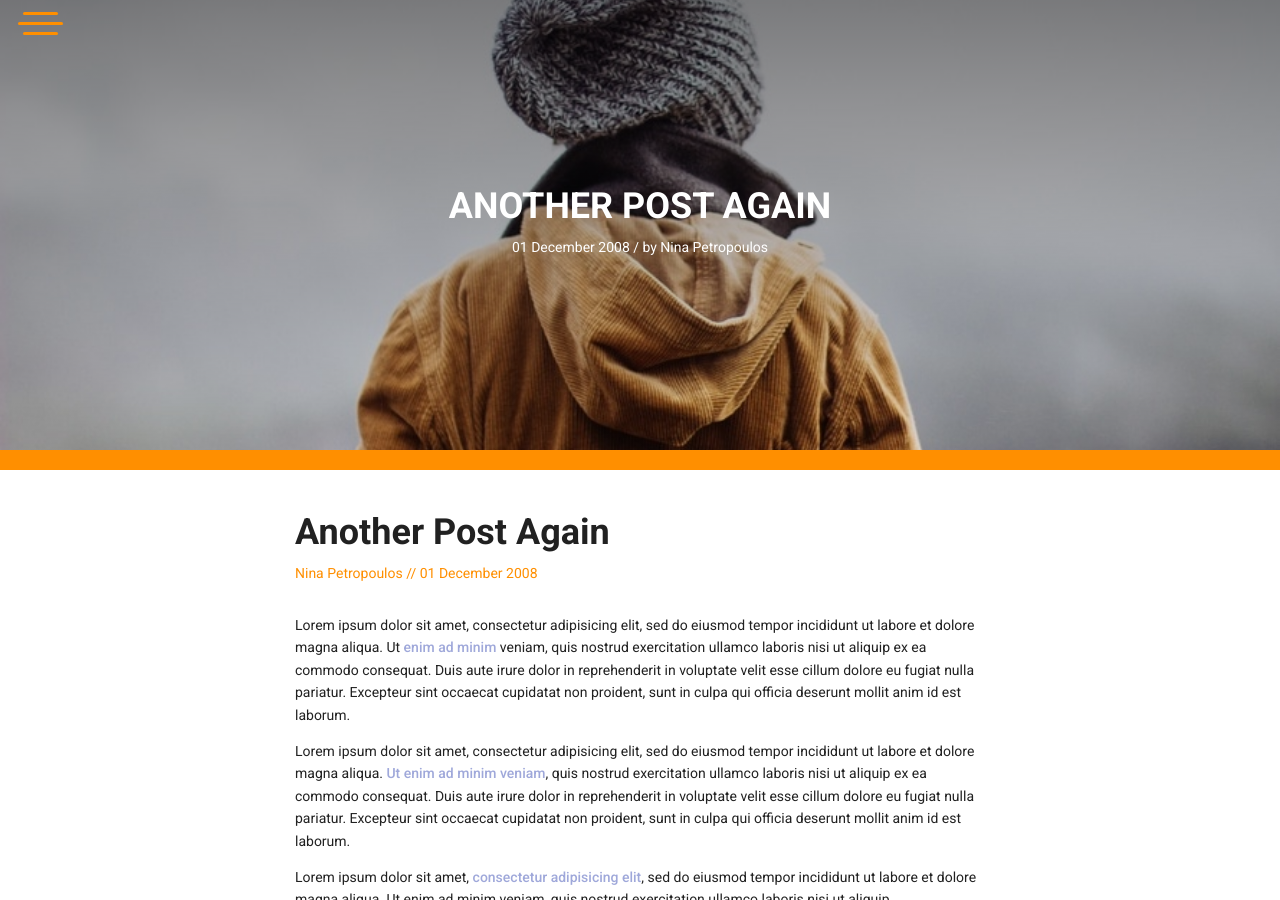
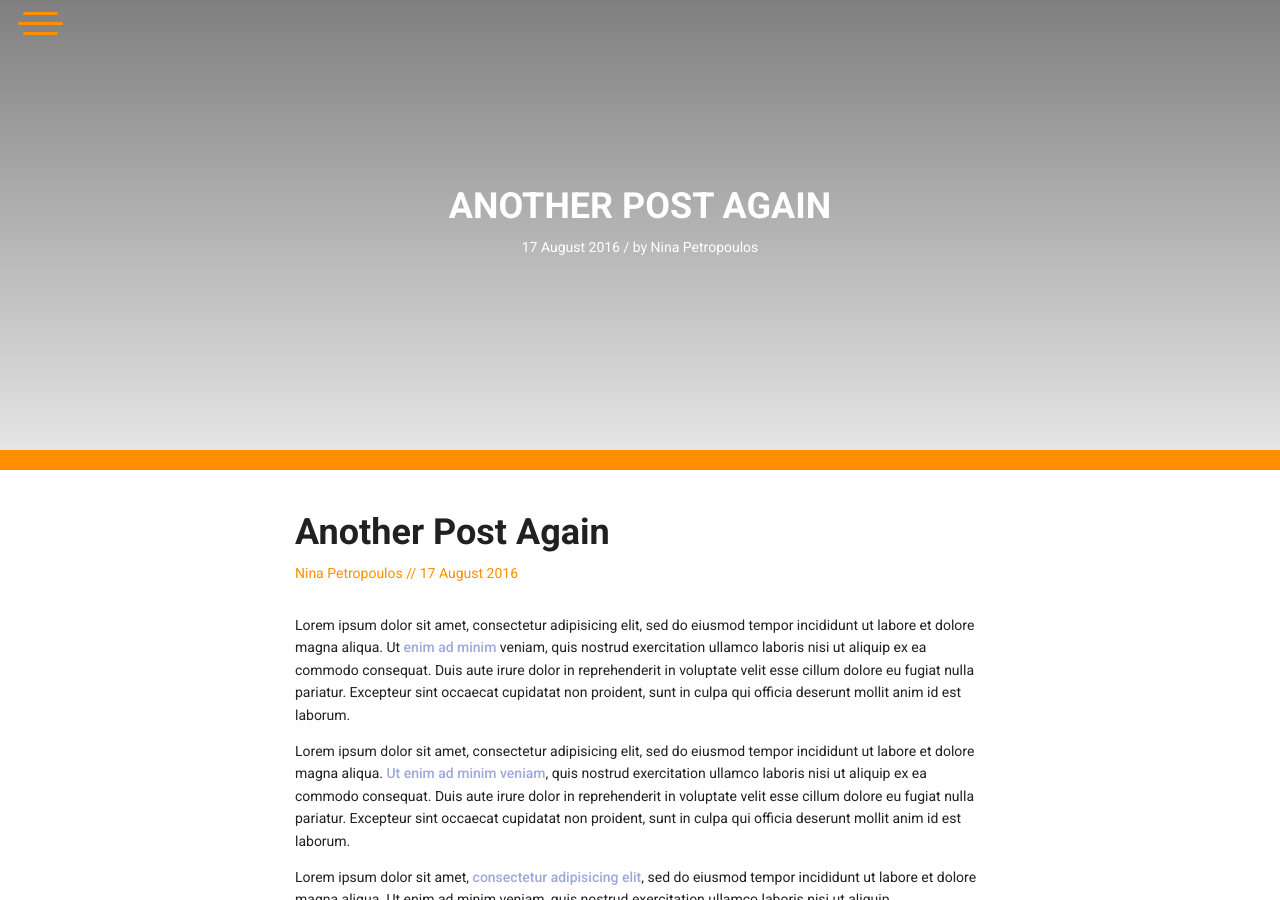
Before and after one commit to epix360/Artistic-Blog, a Jekyll site: the page built from _posts/2008-11-31-another-post-again.markdown, in a window 1280 px wide and 900 px high. Built offline with Jekyll 4.4.1, drawn with Linux system fonts in a browser that asks for light colours; nearby versions of some CDN libraries.

Commit message:
Update from Forestry.io - _posts/2008-11-31-another-post-again.markdown

```diff
--- a/_posts/2008-11-31-another-post-again.markdown
+++ b/_posts/2008-11-31-another-post-again.markdown
@@ -1,12 +1,11 @@
 ---
+title: Another Post Again
+date: '2016-08-17 16:50:00'
 layout: post
-title:  "Another Post Again"
-date:   2008-11-31 09:11:03
-description: Phasellus hendrerit. Pellent aliquet nibh nec urna. In nis aliquet vel, dapibus id,mattis.
-thumbnail: person1.jpeg
+description: Phasellus hendrerit. Pellent aliquet nibh nec urna. In nis aliquet vel,
+  dapibus id,mattis.
+thumbnail: "/forestryio/images/PayettePano_Web-1.jpg"
 categories: category1
-
-# Information for the author block
 author: Nina Petropoulos
 ---
 Lorem ipsum dolor sit amet, consectetur adipisicing elit, sed do eiusmod tempor incididunt ut labore et dolore magna aliqua. Ut [enim ad minim][link1] veniam, quis nostrud exercitation ullamco laboris nisi ut aliquip ex ea commodo consequat. Duis aute irure dolor in reprehenderit in voluptate velit esse cillum dolore eu fugiat nulla pariatur. Excepteur sint occaecat cupidatat non proident, sunt in culpa qui officia deserunt mollit anim id est laborum.
```
Also changed, not shown: forestryio/images/PayettePano_Web-1.jpg (added).
